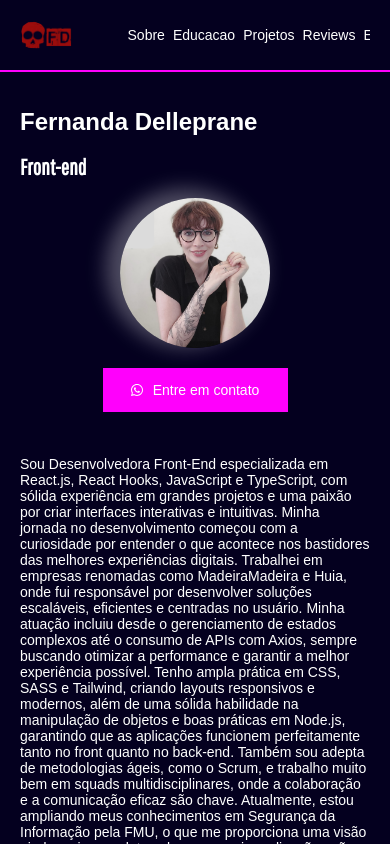
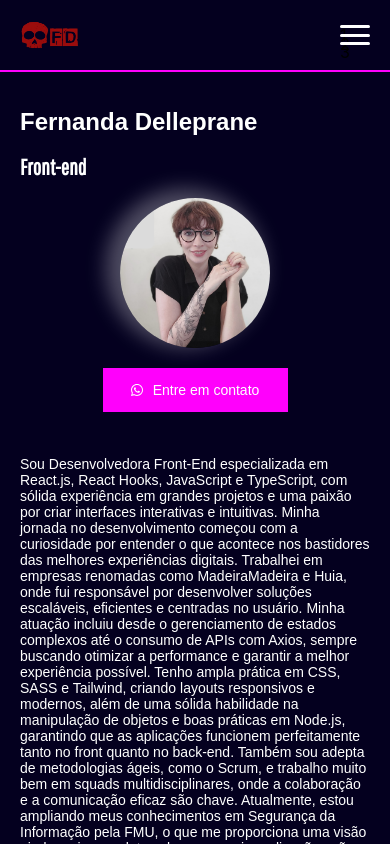
Before and after one commit to delleprane/fernanda-dev, a React (Create React App) app: page / in a window 390 px wide. Shown: the top 844 px of the page. Built offline with nearby package versions, Linux system fonts and the light colour scheme; a web font is replaced by a local one.

Commit message:
starting navbar functionalities

```diff
--- a/src/Components/About/indexs.tsx
+++ b/src/Components/About/indexs.tsx
@@ -6,7 +6,7 @@ import { FaDownload } from 'react-icons/fa';
 export function About() {
 
     return (
-        <div className="about" id='about'>
+        <div className="about" id='sobre'>
             <div className="about-container">
                 <h1>Fernanda Delleprane</h1>
                 <h2 className='subtitle'>{about.title}</h2>
--- a/src/Components/Contact/index.tsx
+++ b/src/Components/Contact/index.tsx
@@ -5,7 +5,7 @@ import { Button } from "../Button"
 
 export function Contact() {
     return (
-        <div className="contact">
+        <div className="contact" id='contato'>
             <div className="contact-container">
                 <h2>Contato</h2>
                 <div className="border">
--- a/src/Components/Education/index.tsx
+++ b/src/Components/Education/index.tsx
@@ -13,7 +13,7 @@ import { buttonCertification, education } from "../../utils/information";
 
 export function Education() {
     return (
-        <div className="education">
+        <div className="education" id='educacao'>
             <div className="education-container">
                 <h2>Educacao</h2>
                 <Swiper
--- a/src/Components/Experience/index.tsx
+++ b/src/Components/Experience/index.tsx
@@ -5,7 +5,7 @@ import { Button } from "../Button"
 
 export function Experience() {
     return (
-        <div className="experience">
+        <div className="experience" id='experiencia'>
             <div className="experience-container">
                 <h2>Experiencia</h2>
                 {experience.map((item =>
--- a/src/Components/Menu/Menu.css
+++ b/src/Components/Menu/Menu.css
@@ -1,3 +1,26 @@
+/* Estilos básicos para o menu já existentes */
+.menu {
+    position: sticky;
+    top: 0;
+    z-index: 1000;
+    background-color: var(--background-color);
+}
+
+.menu.hidden {
+    transform: translateY(-100%);
+    transition: transform 0.3s ease-in-out;
+}
+
+.menu.visible {
+    transform: translateY(0);
+    transition: transform 0.3s ease-in-out;
+}
+
+.menu.isTop {
+    position: sticky;
+    top: 0;
+}
+
 .menu .menu-container {
     padding: 0px 20px;
     border-bottom: 2px solid var(--primary-color);
@@ -11,7 +34,7 @@
 }
 
 .menu .menu-container .itens-menu .logo {
-    width: 85px;
+    width: 85px !important;
     height: 105px;
     cursor: pointer;
 }
@@ -29,28 +52,55 @@
     cursor: pointer;
 }
 
+.menu .menu-container .itens-menu .active {
+    color: var(--secondary-color);
+    font-weight: bold;
+}
+
+/* Estilos para o ícone de menu hamburguer */
+.hamburger {
+    display: none;
+    flex-direction: column;
+    justify-content: space-between;
+    width: 30px;
+    height: 20px;
+    cursor: pointer;
+}
+
+.hamburger span {
+    height: 3px;
+    width: 100%;
+    background-color: var(--text-color);
+    border-radius: 2px;
+}
+
+/* Estilos para mobile */
 @media (max-width: 768px) {
-    .menu .menu-container .itens-menu {
-        max-height: 80vh;
-        overflow-x: auto;
-        overflow-y: hidden;
+    .menu .menu-container .itens-menu ul {
+        display: none; /* Esconde o menu padrão */
     }
 
-    .menu .menu-container .itens-menu ul {
-        gap: 8px;
-    }
-
-    .menu .menu-container .itens-menu::-webkit-scrollbar {
-        display: none;
-    }
-
-    .menu .menu-container .itens-menu {
-        -ms-overflow-style: none;
-        scrollbar-width: none;
+    /* Mostra o ícone de hamburguer no mobile */
+    .hamburger {
+        display: flex;
     }
 
     .menu .menu-container .itens-menu .logo {
-        width: 55px;
+        width: 60px !important;
         height: 70px;
     }
+
+    .menu .menu-container .itens-menu ul.open {
+        display: flex;
+        flex-direction: column;
+        gap: 10px;
+        position: absolute;
+        top: 60px;
+        right: 0;
+        background-color: var(--background-color);
+        width: 100%;
+        padding: 20px;
+        border-radius: 8px;
+        box-shadow: 0 4px 6px rgba(0, 0, 0, 0.1);
+    }
 }
--- a/src/Components/Menu/index.tsx
+++ b/src/Components/Menu/index.tsx
@@ -1,15 +1,89 @@
-import "./Menu.css"
-import { menu } from "../../utils/information"
+import React, { useEffect, useState } from "react";
+import "./Menu.css";
+import { menu } from "../../utils/information";
 
 export function Menu() {
+    const [activeItem, setActiveItem] = useState<string>("");
+    const [isVisible, setIsVisible] = useState<boolean>(true);
+    const [lastScrollY, setLastScrollY] = useState<number>(0);
+    const [isAtTop, setIsAtTop] = useState<boolean>(true);
+    const [isMenuOpen, setIsMenuOpen] = useState<boolean>(false);
+
+    // Função para rolar até a seção correspondente ao item do menu
+    const handleItemClick = (item: string) => {
+        const section = document.getElementById(item.toLowerCase());
+        if (section) {
+            if (item === 'Sobre') {
+                window.scrollTo({ top: 0, behavior: 'smooth' });
+            } else {
+                section.scrollIntoView({ behavior: "smooth" });
+                setActiveItem(item);
+            }
+        }
+        setIsMenuOpen(false);
+    };
+
+    // Função para detectar a seção visível durante o scroll manual do usuário
+    const handleScroll = () => {
+        const currentScrollY = window.scrollY;
+
+        // Lógica para ocultar/mostrar o menu
+        if (currentScrollY > lastScrollY && !isAtTop) {
+            setIsVisible(false); // Scroll para baixo, oculta o menu
+        } else {
+            setIsVisible(true);  // Scroll para cima ou está no topo, mostra o menu
+        }
+
+        // Verifica se está no topo da página
+        setIsAtTop(currentScrollY <= 60);
+
+        // Atualiza o último valor de scroll
+        setLastScrollY(currentScrollY);
+
+        // Lógica para atualizar o item ativo no menu com base na seção visível
+        const sections = menu.map((item) => document.getElementById(item.toLowerCase()));
+        let currentActive = "";
+
+        sections.forEach((section) => {
+            if (section) {
+                const rect = section.getBoundingClientRect();
+                if (rect.top >= 0 && rect.top <= window.innerHeight / 2) {
+                    currentActive = section.id;
+                }
+            }
+        });
+
+        // Atualiza o item ativo no menu com base na seção visível
+        setActiveItem(menu.find((item) => item.toLowerCase() === currentActive) || "");
+    };
+
+    // Adiciona um ouvinte para o scroll
+    useEffect(() => {
+        window.addEventListener("scroll", handleScroll);
+        return () => {
+            window.removeEventListener("scroll", handleScroll);
+        };
+    }, [lastScrollY]);
+
     return (
-        <div className="menu">
+        <div className={`menu ${isVisible ? "visible" : "hidden"} ${isAtTop ? "isTop" : ""} ${isMenuOpen ? "open" : ""}`}>
             <div className="menu-container">
                 <div className="itens-menu">
-                    <img className="logo" src="images/logo-icon.png" alt="logo" />
-                    <ul>
-                        {menu.map((item =>
-                            <li key={item} className="text-menu">{item}</li>
+                    <img className="logo" src="images/logo-icon.png" alt="logo" onClick={() => handleItemClick('sobre')} />
+                    <div className="hamburger" onClick={() => setIsMenuOpen(!isMenuOpen)}>
+                        <span className="hamburger-bar">1</span>
+                        <span className="hamburger-bar">2</span>
+                        <span className="hamburger-bar">3</span>
+                    </div>
+                    <ul className="menu-items">
+                        {menu.map((item) => (
+                            <li
+                                key={item}
+                                className={`text-menu ${activeItem === item ? "active" : ""}`}
+                                onClick={() => handleItemClick(item)}
+                            >
+                                {item}
+                            </li>
                         ))}
                     </ul>
                 </div>
--- a/src/Components/Projects/index.tsx
+++ b/src/Components/Projects/index.tsx
@@ -5,7 +5,7 @@ import "./Projects.css"
 
 export function Projects() {
     return (
-        <div className="projects">
+        <div className="projects" id='projetos'>
             <div className="projects-container">
                 <h2 className="projects-title">Projetos</h2>
                 <Carousel />
--- a/src/Components/Review/index.tsx
+++ b/src/Components/Review/index.tsx
@@ -17,7 +17,7 @@ import { Button } from "../Button";
 
 export function Review() {
     return (
-        <div className="review">
+        <div className="review" id="reviews">
             <div className="review-container">
                 <h2>Opnioes</h2>
                 <div className="bg">
```
